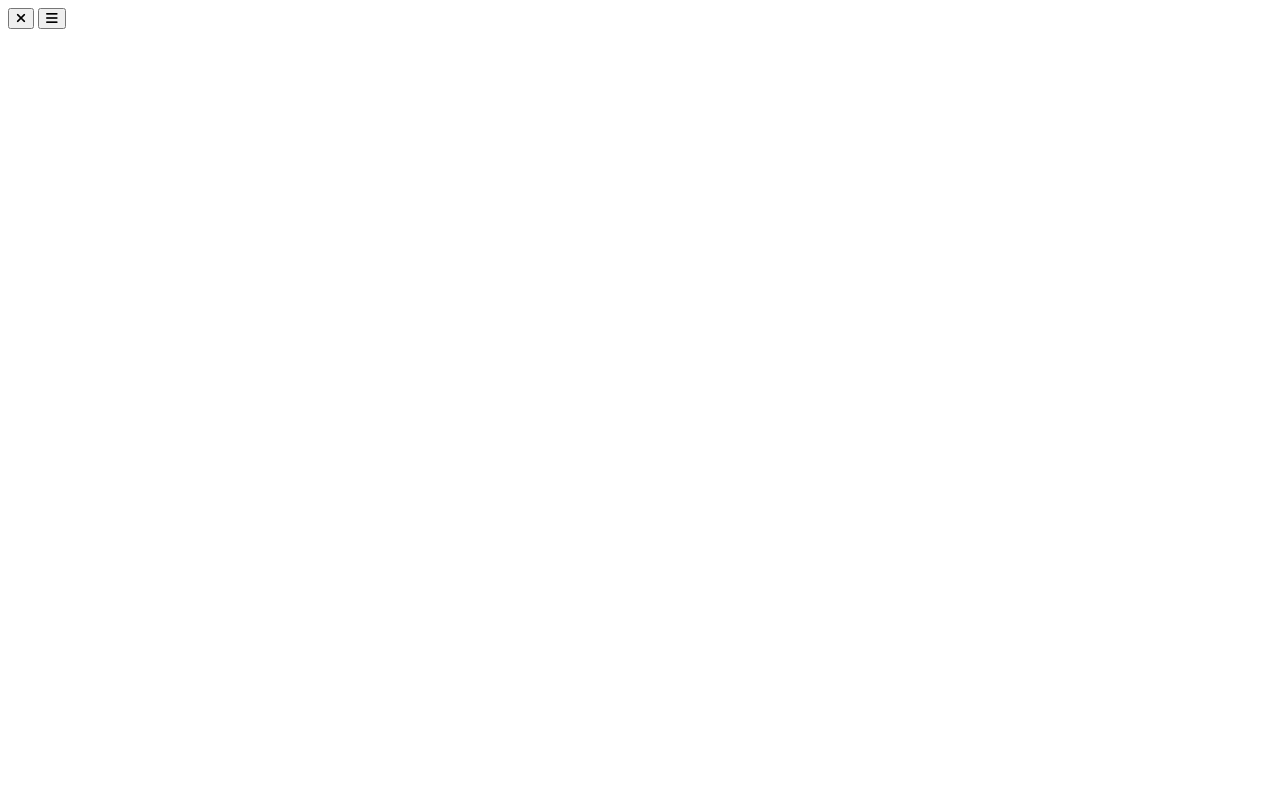
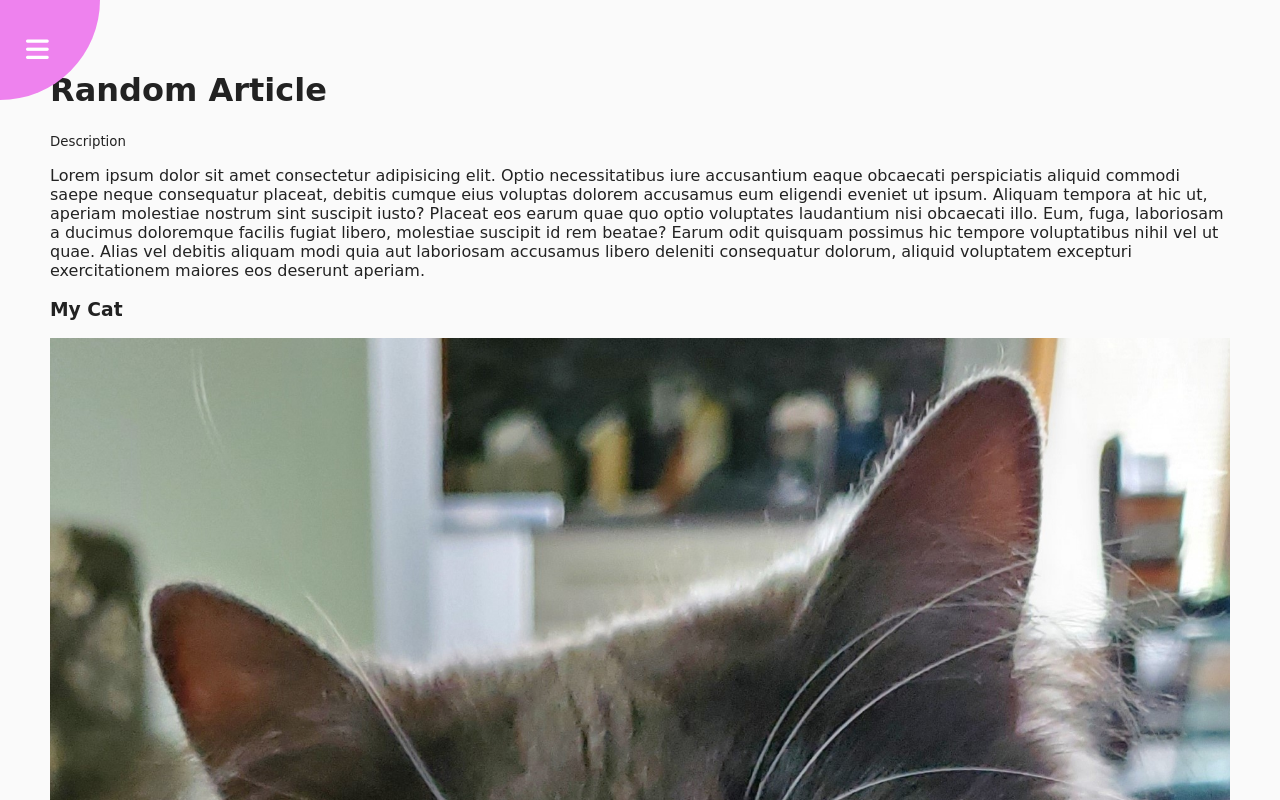
Before and after one commit to wagnergabe/rotatingNav, a plain HTML site: page index.html in a window 1280 px wide. Shown: the top 800 px of the page. Drawn offline with Linux system fonts and the light colour scheme; a web font is replaced by a local one.

Commit message:
css organization setup

```diff
--- a/index.html
+++ b/index.html
@@ -1,26 +1,68 @@
 <!DOCTYPE html>
 <html lang="en">
   <head>
-    <meta charset="UTF-8">
-    <meta http-equiv="X-UA-Compatible" content="IE=edge">
-    <meta name="viewport" content="width=device-width, initial-scale=1.0">
-    <script src="https://kit.fontawesome.com/0e200d7ce6.js" crossorigin="anonymous"></script>
-    <title>Rotatin Navigation</title>
-    <link rel="stylesheet" href="style.css">
+    <meta charset="UTF-8" />
+    <meta name="viewport" content="width=device-width, initial-scale=1.0" />
+    <script
+      src="https://kit.fontawesome.com/0e200d7ce6.js"
+      crossorigin="anonymous"
+    ></script>
+    <link rel="stylesheet" href="./style.css"/>
+    <title>Rotating Navigation</title>
   </head>
+
   <body>
     <div class="container">
       <div class="circle-container">
         <div class="circle">
-                <button id = "close">
+          <button id="close">
             <i class="fa-solid fa-xmark"></i>
           </button>
-                <button id = "open">
+          <button id="open">
             <i class="fa-solid fa-bars"></i>
           </button>
         </div>
       </div>
+      <div class="content">
+        <h1>Random Article</h1>
+        <small>Description</small>
+        <p>
+          Lorem ipsum dolor sit amet consectetur adipisicing elit. Optio
+          necessitatibus iure accusantium eaque obcaecati perspiciatis aliquid
+          commodi saepe neque consequatur placeat, debitis cumque eius voluptas
+          dolorem accusamus eum eligendi eveniet ut ipsum. Aliquam tempora at
+          hic ut, aperiam molestiae nostrum sint suscipit iusto? Placeat eos
+          earum quae quo optio voluptates laudantium nisi obcaecati illo. Eum,
+          fuga, laboriosam a ducimus doloremque facilis fugiat libero, molestiae
+          suscipit id rem beatae? Earum odit quisquam possimus hic tempore
+          voluptatibus nihil vel ut quae. Alias vel debitis aliquam modi quia
+          aut laboriosam accusamus libero deleniti consequatur dolorum, aliquid
+          voluptatem excepturi exercitationem maiores eos deserunt aperiam.
+        </p>
+        <h3>My Cat</h3>
+        <img src="assets/images/luna flower (2).jpg" alt="pretty kitty" />
+        <p>
+          Lorem ipsum dolor sit, amet consectetur adipisicing elit. Fugit fugiat
+          reiciendis doloribus veniam, error quia consequuntur quidem nobis
+          perferendis aliquid blanditiis voluptatum repellat tempore corrupti,
+          temporibus deleniti, voluptates dolorum ut. Error vitae voluptate
+          doloremque, maiores sapiente consectetur. Quibusdam consequuntur eaque
+          id enim nihil culpa dolorum sapiente, rerum neque dolore hic quisquam
+          ad voluptas sint nulla facere aspernatur nesciunt placeat blanditiis
+          provident delectus quo, esse, libero excepturi. Optio rerum ullam
+          suscipit autem saepe officiis alias odit?
+        </p>
       </div>
+    </div>
+
+    <nav>
+      <ul>
+        <li><i class="fa-solid fa-home"></i>Home</li>
+        <li><i class="fa-solid fa-user-alt"></i>About</li>
+        <li><i class="fa-solid fa-envelope"></i>Contact</li>
+      </ul>
+    </nav>
+
     <script src="script.js"></script>
   </body>
 </html>
--- a/style.css
+++ b/style.css
@@ -0,0 +1,71 @@
+@import url('https://fonts.googleapis.com/css2?family=Yatra+One&display=swap');
+
+* {
+    box-sizing: border-box;
+}
+
+body {
+    font-family: 'Yatra One', cursive;
+    background-color: #333;
+    color: #222;
+    overflow-x: hidden;
+    margin: 0;
+}
+
+.container {
+    background-color: #fafafa;
+    transform-origin: top left;
+    transition: transform 0.5s linear;
+    width: 100vw;
+    min-height: 100vh;
+    padding: 50px;
+}
+
+.container.show-nav {
+    transform: rotate(-20deg);
+}
+
+.circle-container {
+    position: fixed;
+    top: -100px;
+    left: -100px;
+}
+
+.circle {
+    background-color: violet;
+    height: 200px;
+    width: 200px;
+    border-radius: 50%;
+    position: relative;
+    transition: transform 0.5s linear;
+}
+
+.circle button {
+    position: absolute;
+    top: 50%;
+    left: 50%;
+    height: 100px;
+    background: transparent;
+    border: 0;
+    font-size: 26px;
+    color: #fff;
+    cursor: pointer;
+}
+
+.circle button:focus {
+    outline: none;
+}
+
+.circle button#open {
+    left: 60%;
+}
+
+.circle button#close {
+    top: 60%;
+    transform: rotate(90deg);
+    transform-origin: top left;
+}
+
+.content img {
+    max-width: 100%;
+}
```
Lines whose indentation alone changed are shown as unchanged.
